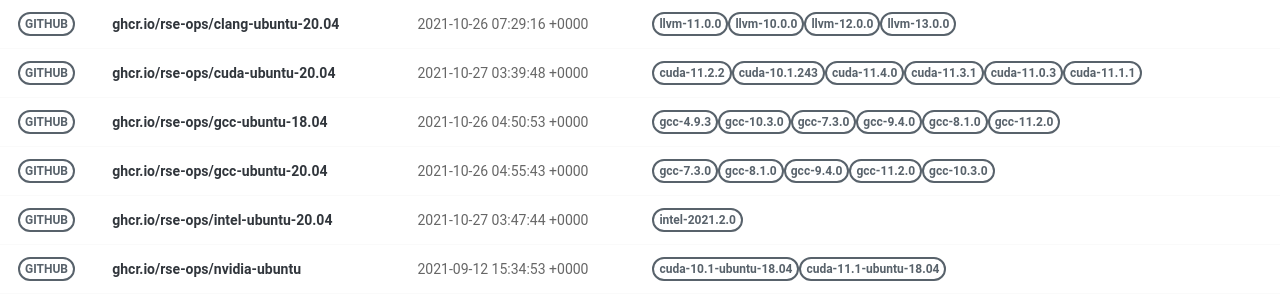
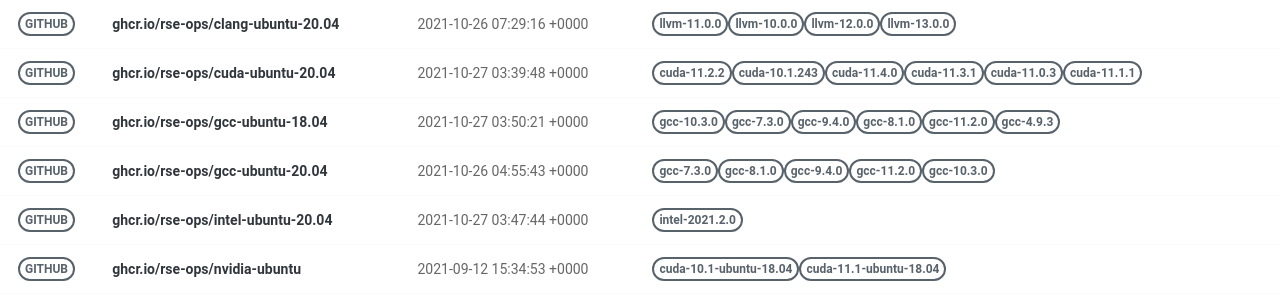
Before and after one commit to rse-ops/docker-images, a Jekyll site: the page built from pages/index.md, in a window 1280 px wide. Shown: the part 179-479 px from the top of the page. Built offline with Jekyll 4.4.1, drawn with Linux system fonts in a browser that asks for light colours; nearby versions of some CDN libraries.

Commit message:
Automated push to update library 2021-10-27

```diff
--- a/_library/ghcr.io-rse-ops-gcc-ubuntu-18.04.md
+++ b/_library/ghcr.io-rse-ops-gcc-ubuntu-18.04.md
@@ -1,14 +1,11 @@
 ---
 layout: container
 name: ghcr.io/rse-ops/gcc-ubuntu-18.04
-updated_at: 2021-10-26 04:50:53.254929
+updated_at: 2021-10-27 03:50:21.374488
 
 
 container_url: https://github.com/orgs/rse-ops/packages/container/package/gcc-ubuntu-18.04
 versions:
- - tag: gcc-4.9.3
-   dockerfile: https://github.com/rse-ops/docker-images/blob/main/ubuntu/gcc/Dockerfile
-   manifest: https://crane.ggcr.dev/manifest/ghcr.io/rse-ops/gcc-ubuntu-18.04:gcc-4.9.3
  - tag: gcc-10.3.0
    dockerfile: https://github.com/rse-ops/docker-images/blob/main/ubuntu/gcc/Dockerfile
    manifest: https://crane.ggcr.dev/manifest/ghcr.io/rse-ops/gcc-ubuntu-18.04:gcc-10.3.0
```
Also changed, not shown: other parts of _library/ghcr.io-rse-ops-gcc-ubuntu-18.04.md (+3 -0 lines).
